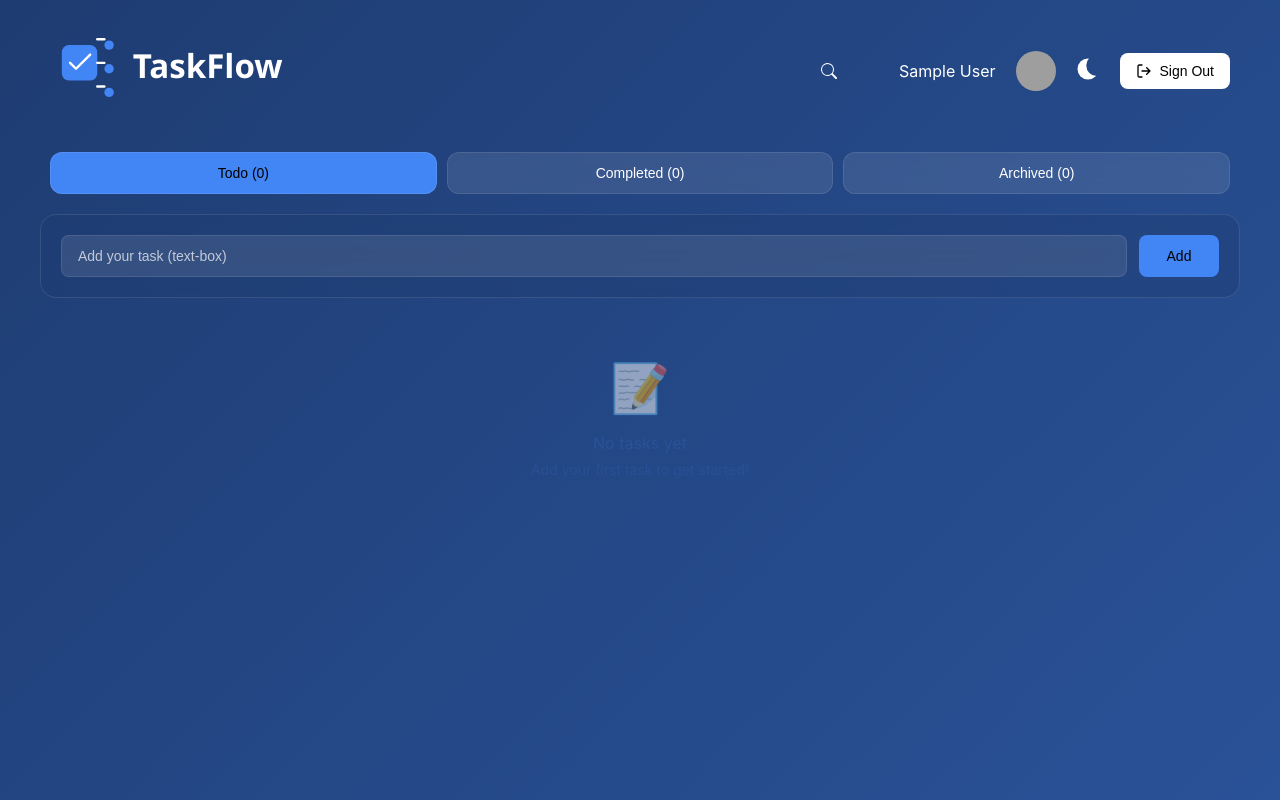
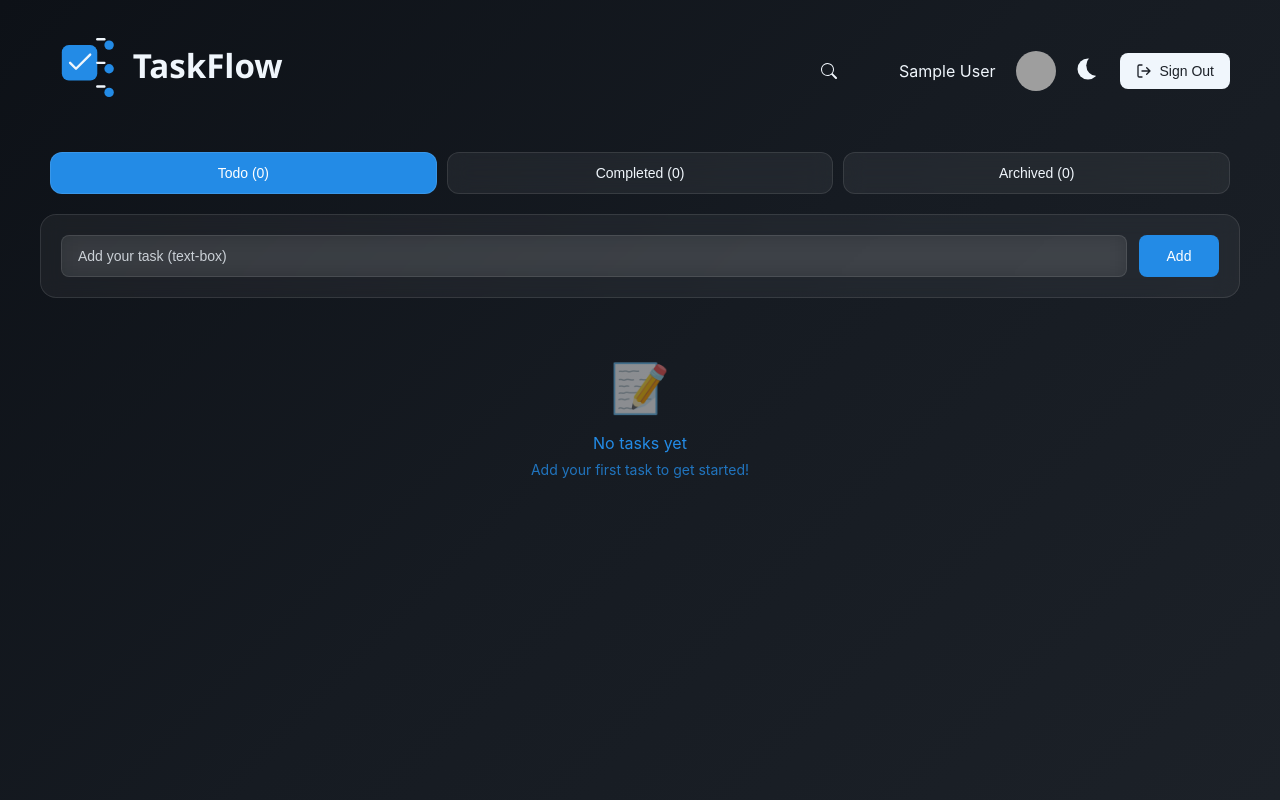
Before and after one commit to Shuaib777/taskFlow, a plain HTML site: page app.html in a window 1280 px wide. Drawn offline with Linux system fonts and the light colour scheme; no server answers; sample sign-in values are in the browser's storage; grey boxes are pictures that could not be loaded.

Commit message:
update colors

```diff
--- a/css/app.css
+++ b/css/app.css
@@ -92,7 +92,7 @@ body {
   align-items: center;
   gap: 8px;
   background: var(--text-primary);
-  color: var(--button-text-primary);
+  color: var(--text-bg);
   border: none;
   padding: 10px 16px;
   border-radius: 8px;
--- a/css/theme.css
+++ b/css/theme.css
@@ -1,42 +1,56 @@
 :root {
   --font-fam: -apple-system, BlinkMacSystemFont, "Segoe UI", Roboto, Oxygen,
     Ubuntu, Cantarell, sans-serif;
-  --bg-gradient: linear-gradient(135deg, #1e3c72 0%, #2a5298 100%);
-  --text-primary: #ffffff;
-  --hover-bg-light: #f0f0f0;
-  --text-secondary: rgba(255, 255, 255, 0.7);
-  --card-bg: rgba(30, 60, 114, 0.4);
-  --card-bg-hover: rgba(22, 50, 101, 0.4);
+
+  --bg-gradient: linear-gradient(135deg, #0d1117 0%, #161b22 50%, #1c2128 100%);
+  --hover-bg-light: rgba(255, 255, 255, 0.1);
+
+  --text-gradient: linear-gradient(135deg, #f0f6fc, #c9d1d9);
+  --text-primary: #f0f6fc;
+  --text-secondary: rgba(240, 246, 252, 0.8);
+  --text-bg: #1c2128;
+
+  --card-bg: rgba(255, 255, 255, 0.05);
+  --card-bg-hover: rgba(255, 255, 255, 0.08);
   --card-border: rgba(255, 255, 255, 0.1);
-  --card-border-secondary: rgba(47, 41, 41, 0.1);
-  --input-bg: rgba(255, 255, 255, 0.1);
-  --tab-bg: rgba(255, 255, 255, 0.1);
-  --btn-primary: #4285f4;
-  --btn-primary-hover: #3367d6;
-  --btn-marked: #34c759;
-  --btn-marked-hover: #297f3f;
-  --btn-move: #a259ff;
-  --btn-move-hover: #6b38ae;
-  --primary-accent: #2a5298;
-  --icon-fill: #ffffff;
-  --icon-fill-hover: #e0e0e0;
-  --text-gradient: linear-gradient(135deg, #f8fafc, #e2e8f0);
-  --button-text-primary: #000;
+  --card-border-secondary: rgba(255, 255, 255, 0.08);
+
+  --input-bg: rgba(255, 255, 255, 0.08);
+  --tab-bg: rgba(255, 255, 255, 0.06);
+
+  --button-text-primary: #ffffff;
+  --btn-primary: #238be6;
+  --btn-primary-hover: #1f7acc;
+  --btn-marked: #2ea043;
+  --btn-marked-hover: #238636;
+  --btn-move: #8b5cf6;
+  --btn-move-hover: #7c3aed;
+
+  --primary-accent: #238be6;
+
+  --icon-fill: #f0f6fc;
+  --icon-fill-hover: #58a6ff;
 }
 
 [data-theme="light"] {
   --bg-gradient: linear-gradient(135deg, #f5f7fa 0%, #c3cfe2 100%);
+
+  --text-gradient: linear-gradient(135deg, #1f3851, #e2e8f0);
   --text-primary: #333333;
   --text-secondary: #666666;
+  --text-bg: #e1e4eb;
+
   --card-bg: rgba(255, 255, 255, 0.8);
   --card-bg-hover: rgba(255, 255, 255, 0.8);
   --card-border: rgba(0, 0, 0, 0.1);
   --card-border-secondary: rgba(1, 1, 1, 0.1);
+
   --input-bg: rgba(255, 255, 255, 0.9);
   --tab-bg: rgba(255, 255, 255, 0.6);
+
   --icon-fill: #333333;
   --icon-fill-hover: #666666;
-  --text-gradient: linear-gradient(135deg, #1f3851, #e2e8f0);
+
   --button-text-primary: #fff;
   --btn-primary: #4285f4;
   --btn-primary-hover: #3367d6;
```
